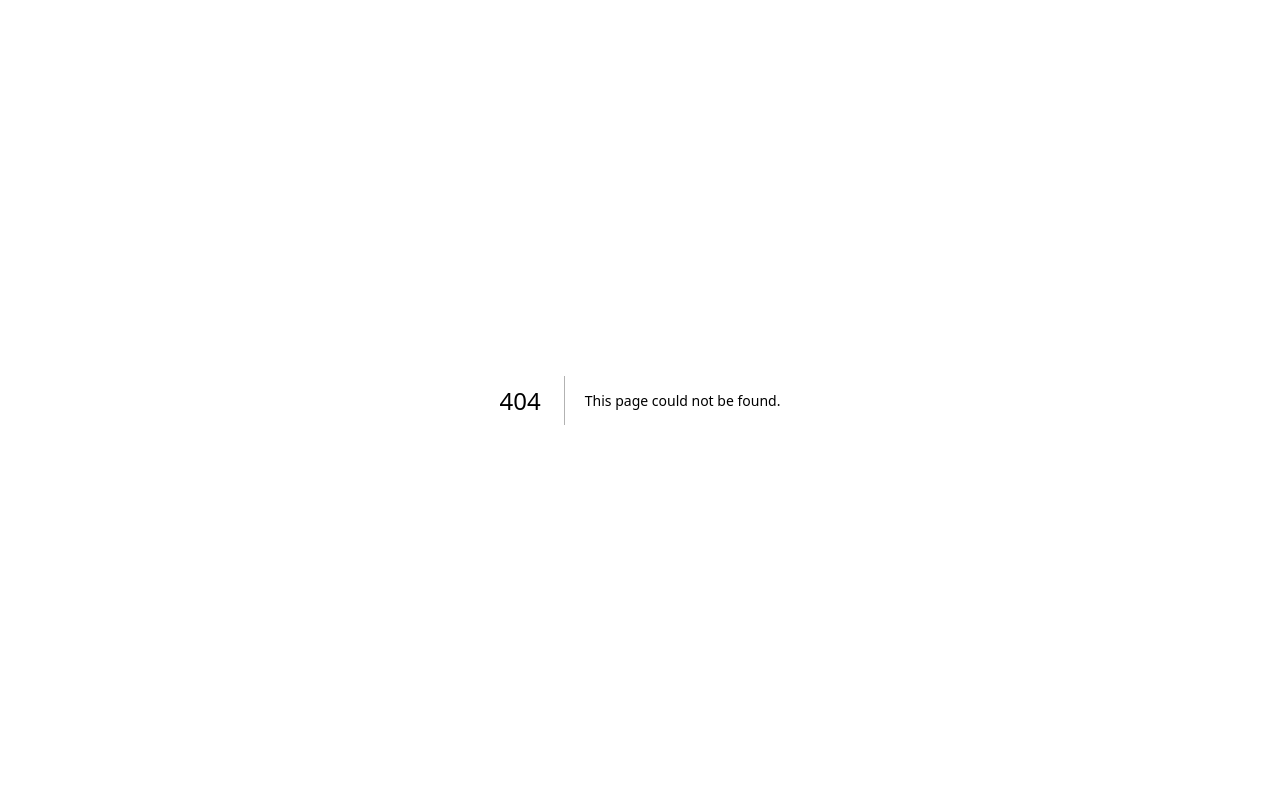
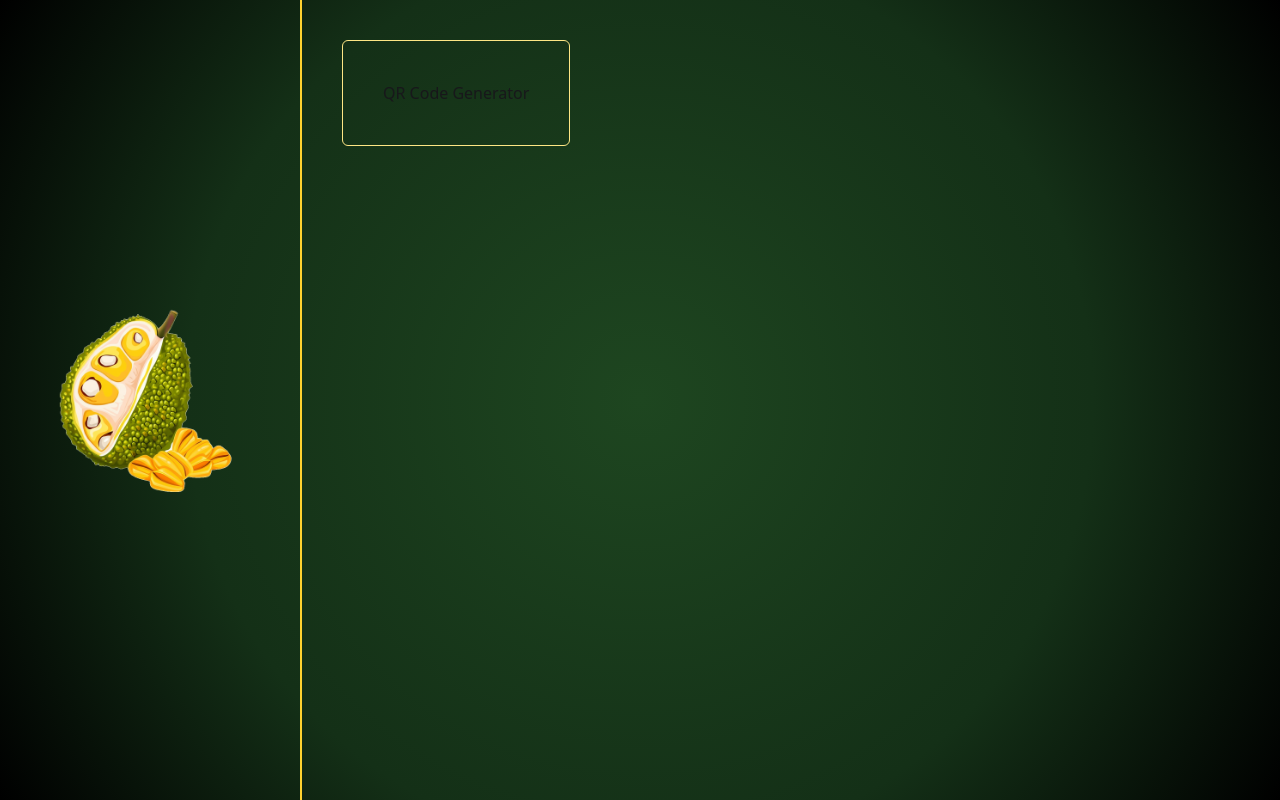
Before and after one commit to vachan-maker/chakka-site, a Next.js app: page /services in a window 1280 px wide. Before the commit this address had no page. Built offline with nearby package versions, Linux system fonts and the light colour scheme.

Commit message:
Added services

```diff
--- a/package.json
+++ b/package.json
@@ -10,6 +10,7 @@
   },
   "dependencies": {
     "daisyui": "^5.0.46",
+    "framer-motion": "^12.23.6",
     "next": "15.3.5",
     "qrcode.react": "^4.2.0",
     "react": "^19.0.0",
--- a/src/app/components/Hero.jsx
+++ b/src/app/components/Hero.jsx
@@ -1,3 +1,5 @@
+'use client'
+import { useRouter } from 'next/navigation';
 import localFont from 'next/font/local';
 import chakka from '../../../public/chakka3.png'
 import Image from 'next/image';
@@ -6,13 +8,14 @@ const RIT_Kutty = localFont({
   display: 'swap',
 });
 function Hero() {
-
+    const router = useRouter()
 
     return (
         <>
-        <section className="h-dvh bg-[radial-gradient(circle,_#1e4620_0%,_#143017_60%,_#000000_100%)] flex flex-col items-center justify-center mx-auto">
+        <section className="h-dvh flex flex-col items-center justify-center mx-auto">
             <Image src={chakka} width={1024} height={1024} alt='Image of a jackfruit' className='w-75 md:w-90 mx-auto'/>
             <h1 className={`${RIT_Kutty.className} text-center text-[#fcce0c] text-8xl font-bold p-5 md:text-9xl`}>നല്ല ഫ്രഷ് ചക്ക!</h1>
+            <button className='btn btn-outline border-[#fcce0c] btn-xs sm:btn-sm md:btn-md lg:btn-lg xl:btn-xl' onClick={() => router.push('/services')}>Explore &rarr;</button>
         </section>
         </>
     )
--- a/src/app/globals.css
+++ b/src/app/globals.css
@@ -5,10 +5,7 @@
   --background: #ffffff;
   --foreground: #171717;
 }
-* {
-  margin: 0;
-  padding: 0;
-}
+
 @theme inline {
   --color-background: var(--background);
   --color-foreground: var(--foreground);
--- a/src/app/layout.js
+++ b/src/app/layout.js
@@ -1,15 +1,4 @@
-import { Geist, Geist_Mono } from "next/font/google";
 import "./globals.css";
-
-const geistSans = Geist({
-  variable: "--font-geist-sans",
-  subsets: ["latin"],
-});
-
-const geistMono = Geist_Mono({
-  variable: "--font-geist-mono",
-  subsets: ["latin"],
-});
 
 export const metadata = {
   title: "Chakka Veno?",
@@ -19,9 +8,7 @@ export const metadata = {
 export default function RootLayout({ children }) {
   return (
     <html lang="en">
-      <body
-        className={`${geistSans.variable} ${geistMono.variable} antialiased`}
-      >
+      <body className="bg-[radial-gradient(circle,_#1e4620_0%,_#143017_60%,_#000000_100%)] min-h-dvh">
         {children}
       </body>
     </html>
--- a/src/app/page.js
+++ b/src/app/page.js
@@ -1,3 +1,4 @@
+'use client'
 import Hero from "./components/Hero"
 function Home() {
   return (
--- /dev/null
+++ b/src/app/services/page.js
@@ -0,0 +1,32 @@
+import chakka from '../../../public/chakka3.png'
+import localFont from 'next/font/local';
+import Image from 'next/image'
+import Link from 'next/link';
+const RIT_Kutty = localFont({
+  src: '../../../fonts/RIT-Kutty-Bold.woff2',
+  display: 'swap',
+});
+function Services() {
+    return(
+        <>
+        <div className="flex flex-row min-h-dvh">
+            <div className="flex flex-col items-center justify-center  border-amber-300 border-r-2">
+                <Link href='/'>
+                <Image src={chakka} width={1024} height={1024} alt='Image of a jackfruit' className='w-75 md:w-75 mx-auto p-10'/>
+                </Link>
+            </div>
+            <div className='min-h-dvh p-10'>
+                <Link href="/qrcode">
+                <div className='border border-amber-200 rounded-md p-10 hover:bg-[#040a05] cursor-pointer'>
+                    <p>QR Code Generator</p>
+                </div>
+                </Link>
+
+            </div>
+        </div>
+        </>
+
+    )
+}
+
+export default Services
```
Also changed, not shown: 1 other file (tests, documents, lock files or other folders).
